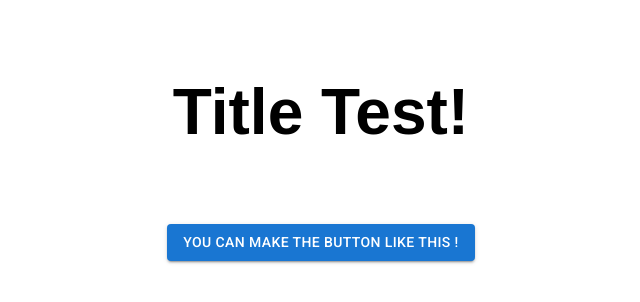
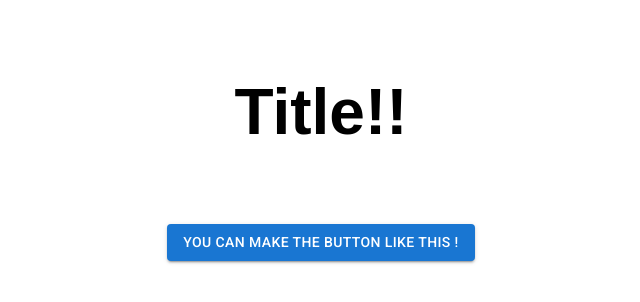
Before and after one commit to illuminarean-internship/2023-summer-erp-front, a Next.js app: page / in a window 1280 px wide. Shown: the top 302 px of the page, without its empty margins (319-959 px from the left). Built offline with nearby package versions, Linux system fonts and the light colour scheme.

Commit message:
Update Main.js

```diff
--- a/src/components/Main.js
+++ b/src/components/Main.js
@@ -4,7 +4,7 @@ import Button from '../components/Button';
 export default function Main() {
     return (
         <StyledMainWrap>
-            <h1>Title Test!</h1>
+            <h1>Title!!</h1>
             <Button variant={'contained'} />
         </StyledMainWrap>
     );
```
